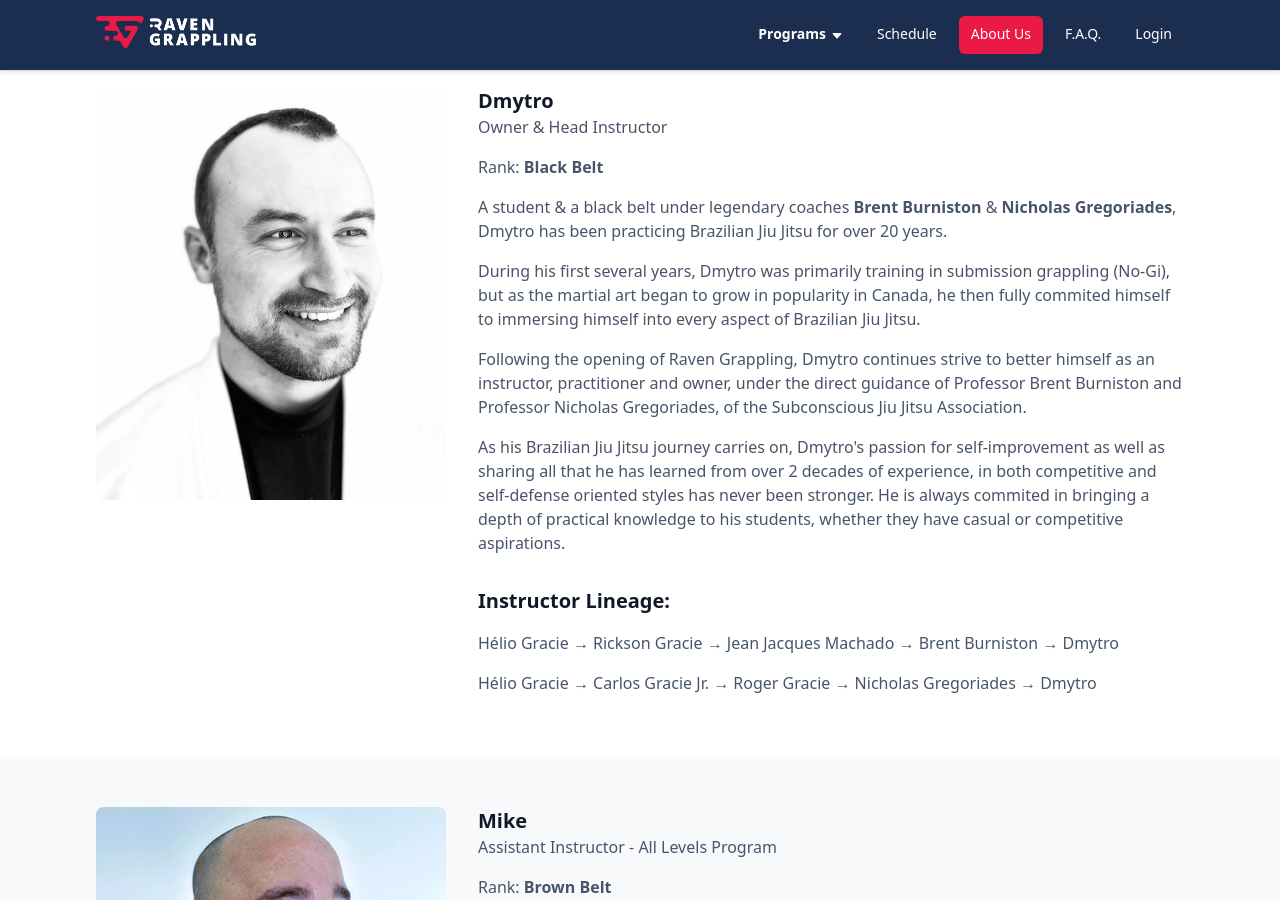
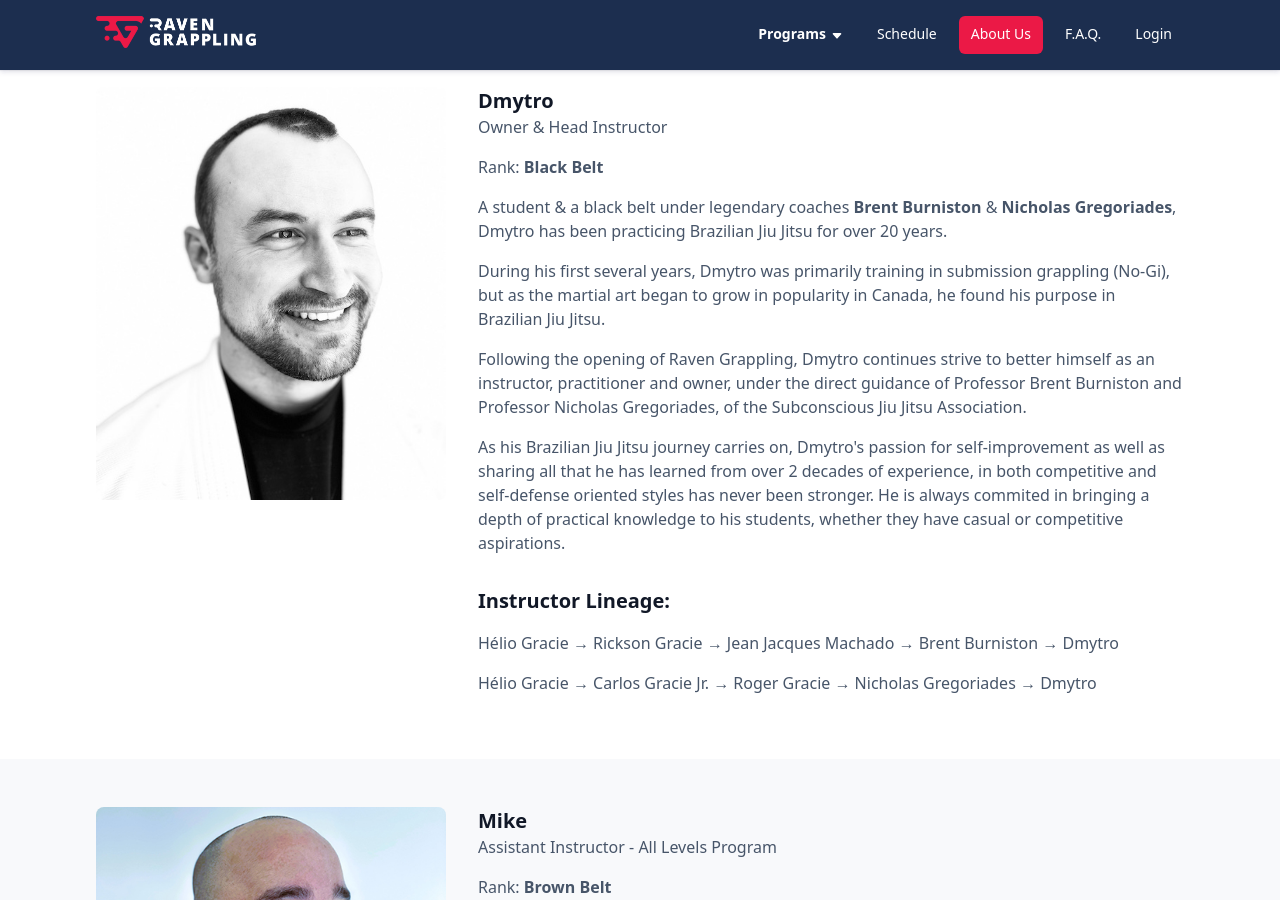
Before and after one commit to RavenGrappling/RavenGrappling.github.io, a Jekyll site: the page built from pages/about-us.html, in a window 1280 px wide and 900 px high, scrolled down 599 px. Built offline with Jekyll 4.4.1, drawn with Linux system fonts in a browser that asks for light colours.

Commit message:
Update about-us.html

```diff
--- a/pages/about-us.html
+++ b/pages/about-us.html
@@ -48,7 +48,7 @@ meta_desc: Meet the team of Raven Grappling
         A student & a black belt under legendary coaches <strong>Brent Burniston</strong> & <strong>Nicholas Gregoriades</strong>, Dmytro has been practicing Brazilian Jiu Jitsu for over 20 years.
       </p>
       <p>
-        During his first several years, Dmytro was primarily training in submission grappling (No-Gi), but as the martial art began to grow in popularity in Canada, he then fully commited himself to immersing himself into every aspect of Brazilian Jiu Jitsu.
+        During his first several years, Dmytro was primarily training in submission grappling (No-Gi), but as the martial art began to grow in popularity in Canada, he found his purpose in Brazilian Jiu Jitsu.
       </p>
       <p>
         Following the opening of Raven Grappling, Dmytro continues strive to better himself as an instructor, practitioner and owner, under the direct guidance of Professor Brent Burniston and Professor Nicholas Gregoriades, of the Subconscious Jiu Jitsu Association.
```
